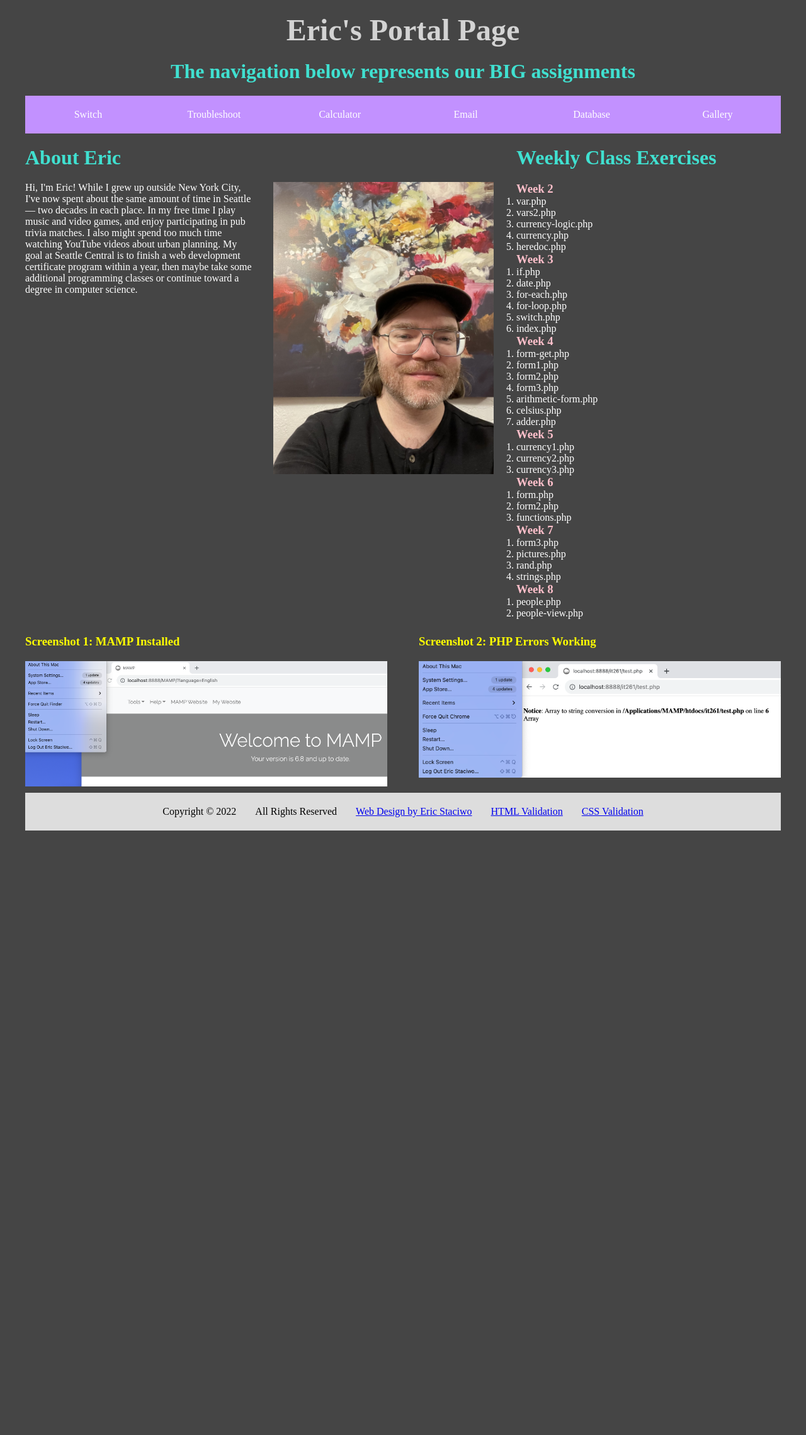
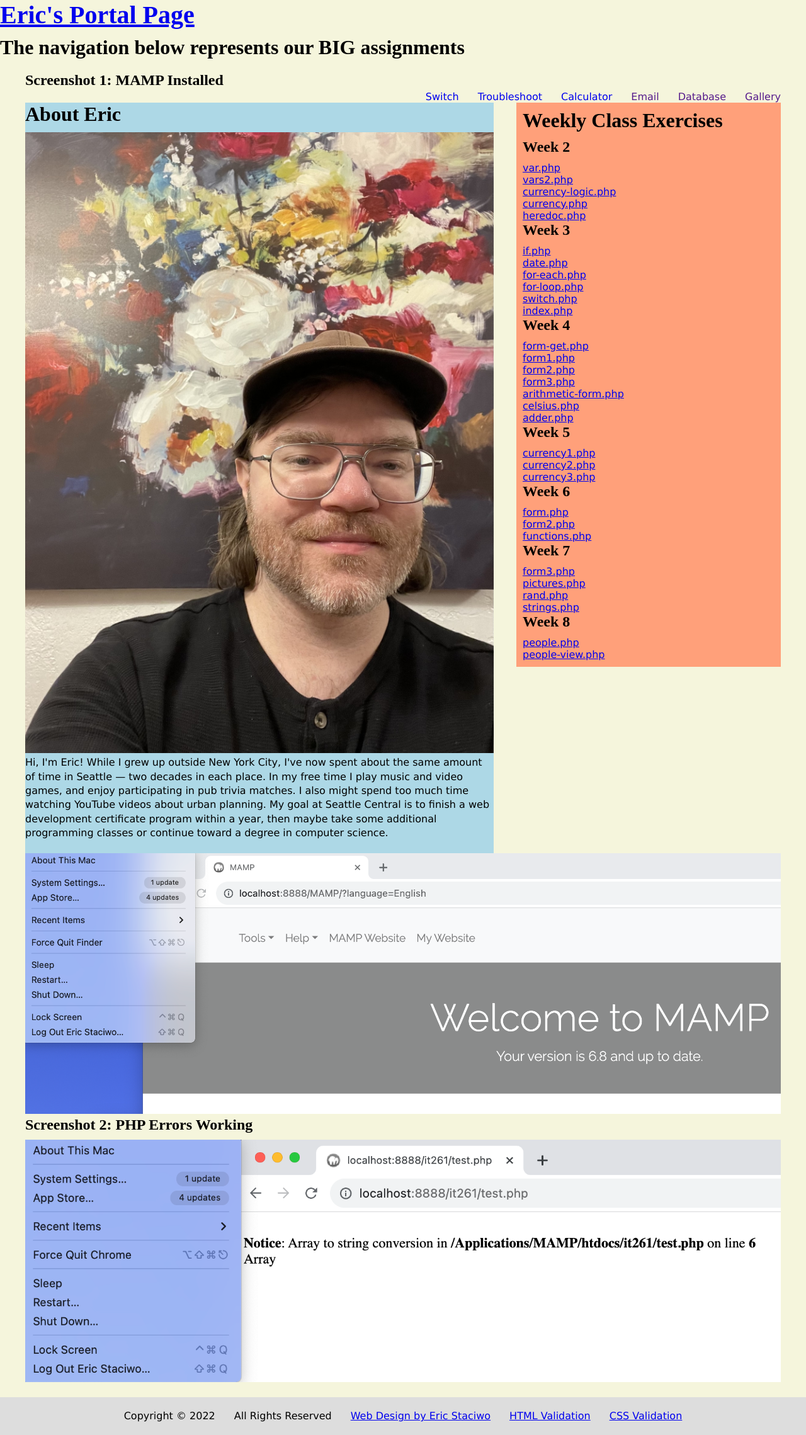
Before and after one commit to estaciwo/it261, a PHP site: page / in a window 1280 px wide. Shown: the whole page at 63% size. Before the commit the page ends 1319 px from the top, so only its background shows below. Run offline with PHP 8.4, Linux system fonts and the light colour scheme.

Commit message:
Add files via upload

```diff
--- a/css/styles.css
+++ b/css/styles.css
@@ -1,92 +1,114 @@
-/* Styles for my portal page */
+/* styles for my website */
 
 * {
-    padding: 0%;
-    margin: 0%;
-    box-sizing: border-box;
-}
-
-h1 a{
-    color:lightgray;
-    text-decoration:none;
+    margin:0;
+    padding:0;
+    box-sizing:border-box;
 }
 
 body {
-    background:#454545;
+    background:beige;
+    font-family:Verdana, Geneva, Tahoma, sans-serif;
+}
+
+.current {
+    color: red;
+}
+
+header {
+    background:yellow;
+    padding:20px 0;
+}
+
+.inner-header {
+    max-width:1200px;
+    margin:0px auto;
+    overflow:hidden;
+}
+
+#logo {
+    width:200px;
+    float:left;
+}
+
+nav ul {
+    float:right;
+    margin-top:30px;
+    list-style-type:none;
+}
+
+nav li {
+    float:left;
+    margin-left:30px;
+}
+
+nav a {
+    text-decoration:none;
 }
 
 #wrapper {
     max-width:1200px;
     margin:20px auto;
+    clear:both;
+    overflow:hidden;
 }
 
-#screenshots {
-    clear:both;
-    padding-top: 25px;
-}
-
-#screenshots img {
-    max-width:575px;
-}
-
-#mamp {
-    float:left;
-    padding-right: 50px;
-}
-
-nav {
-    height:60px;
-    background:#c291ff;
-    line-height:60px;
+#hero {
+    background:red;
     margin-bottom:20px;
-}
-
-nav li {
-    float:left;
-    width:16.66%;
-    text-align:center;
-    list-style-type:none;
-}
-
-nav a {
-    color:white;
-    text-decoration:none;
 }
 
 main {
     width:62%;
+    background:lightblue;
     float:left;
+}
+
+main.junk {
+    background: white;
+    border: 5px solid green;
+    color: green;
+    padding: 5px;
+}
+
+form {
+    background:#efefef;
+    padding: 20px;
+}
+
+fieldset {
+    padding: 20px;
+}
+
+label {
+    line-height: 30px;
+}
+
+li {
+    list-style-type: none;
+}
+
+.error {
+    color:red;
+    font-style:italic;
 }
 
 aside {
     width:35%;
+    background:lightsalmon;
     float:right;
+    padding: 10px;
 }
 
-.right {
-    float:right;
-    max-width:350px;
-    margin-left:30px;
+aside img {
+    min-width: 350px;
 }
 
-main h2 {
-    text-align: left;
-}
-
-main p {
-    color:white;
-}
-
-.full {
-    max-width:1200px;
-    margin-top:20px;
-}
-
-footer {
-    background:lightgray;
-    max-width:1200px;
-    clear:both;
-    margin:auto;
+aside.junk {
+    background-color: white;
+    border: 5px solid green;
+    padding: 5px;
+    text-align: center;
 }
 
 footer {
@@ -107,43 +129,76 @@ footer li {
     margin:0 15px;
 }
 
+img {
+    max-width:100%;
+}
+
+aside img {
+    max-width: 250px;
+}
+
 /* typography */
 
+p {
+    margin-bottom:20px;
+    line-height:1.4;
+}
+
 h1 {
+    font-size:2.5em;
+}
+
+h1.junk {
+    color: black;
+}
+
+h1.food {
+    margin: auto;
+    color: red;
     text-align: center;
-    font-size: 3em;
-    margin: 20px 0;
+    font-family: sans-serif;
+    padding: 20px;
+    margin: 20px;
 }
 
 h2 {
-    color:turquoise;
     font-size:2em;
-    text-align:center;
-    margin-bottom:20px;
 }
 
 h3 {
-    color:yellow;
+    font-size:1.5em;
 }
 
-main h2, aside h2 {
-    text-align:left;
+h1, h2, h3 {
+    margin-bottom:10px;
+    font-family:playfair or serif;
 }
 
-aside {
-    color:white;
+body.food {
+    background: #90e087;
 }
 
-aside h3 {
-    color:pink;
+table.food {
+    margin: auto;
+    border: 1px solid red;
+    border-collapse: collapse;
+    margin-bottom: 20px;
 }
 
-aside li a {
-    color:white;
-    text-decoration:none;
-
+img.food {
+    max-width: 200px;
 }
 
-aside li a:hover {
-    text-decoration:underline;
+th.food {
+    font-style: italic;
 }
+
+th.food, td.food {
+    text-align: center;
+    border: 1px solid red;
+    padding: 10px;
+}
+
+legend {
+    color:black;
+}
```
